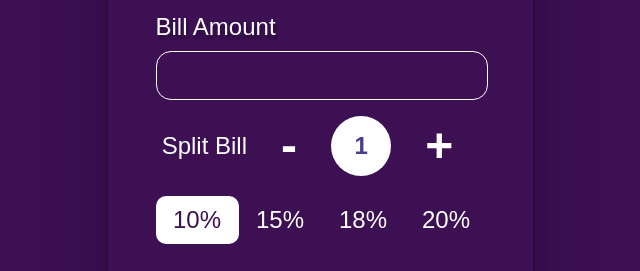
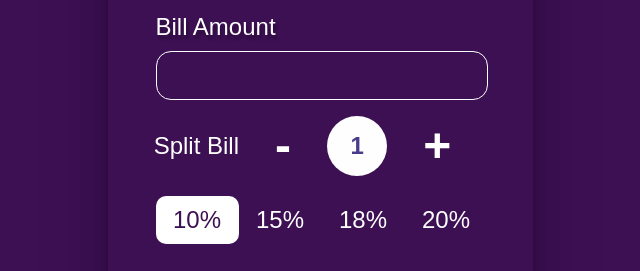
Before and after one commit to jamesdesigns/react-calculator, a React (Create React App) app: page / in a window 1280 px wide. Shown: the part 302-573 px from the top of the page, without its empty margins (320-960 px from the left). Built offline with nearby package versions, Linux system fonts and the light colour scheme.

Commit message:
Edit the margin to the Split section

```diff
--- a/src/App.css
+++ b/src/App.css
@@ -146,7 +146,7 @@ ul {
 	align-items: center;
   justify-content: space-evenly;
   margin-top: -40px;
-  margin-left: 20px;
+  margin-left: 10px;
 }
 
 .guest-count i {
```
